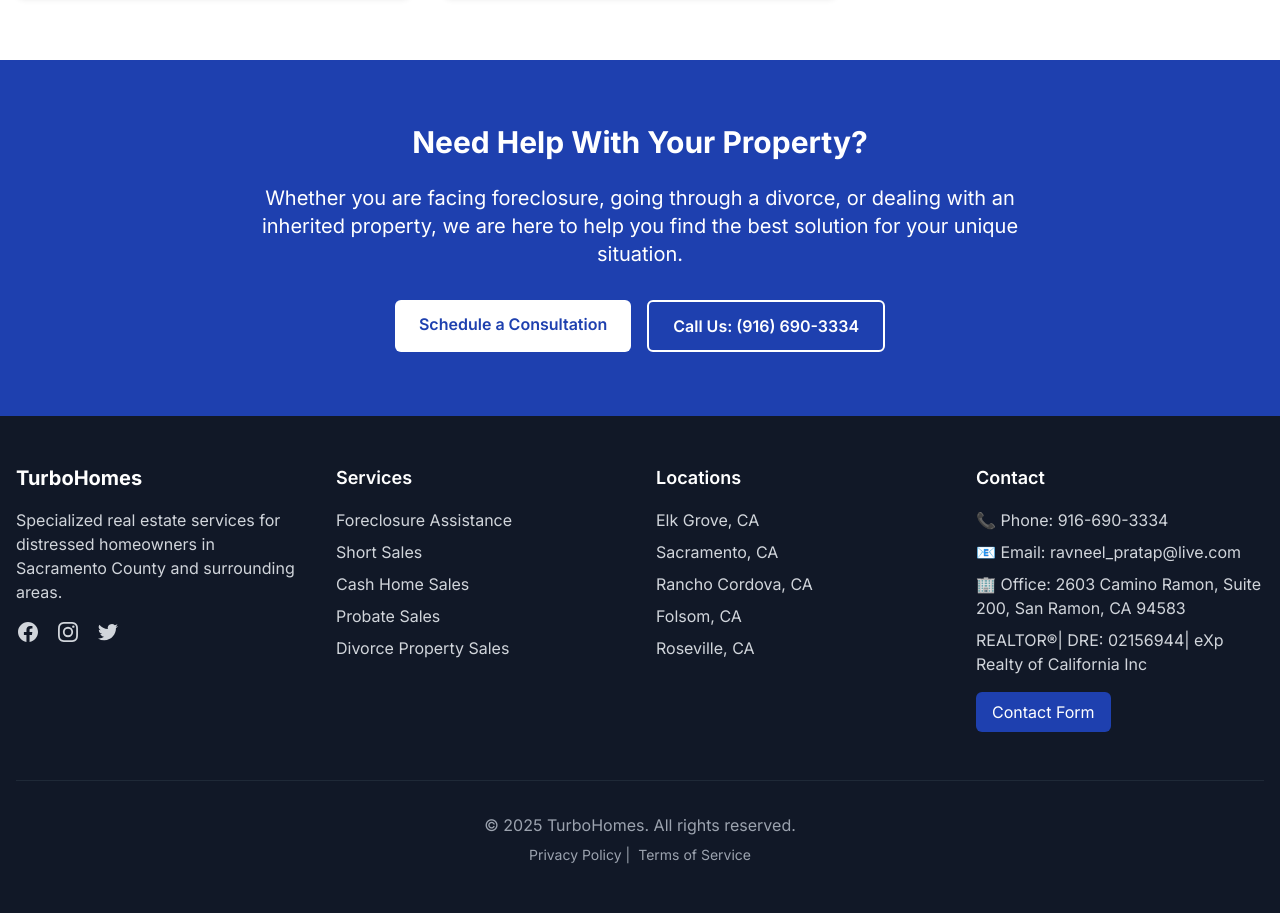
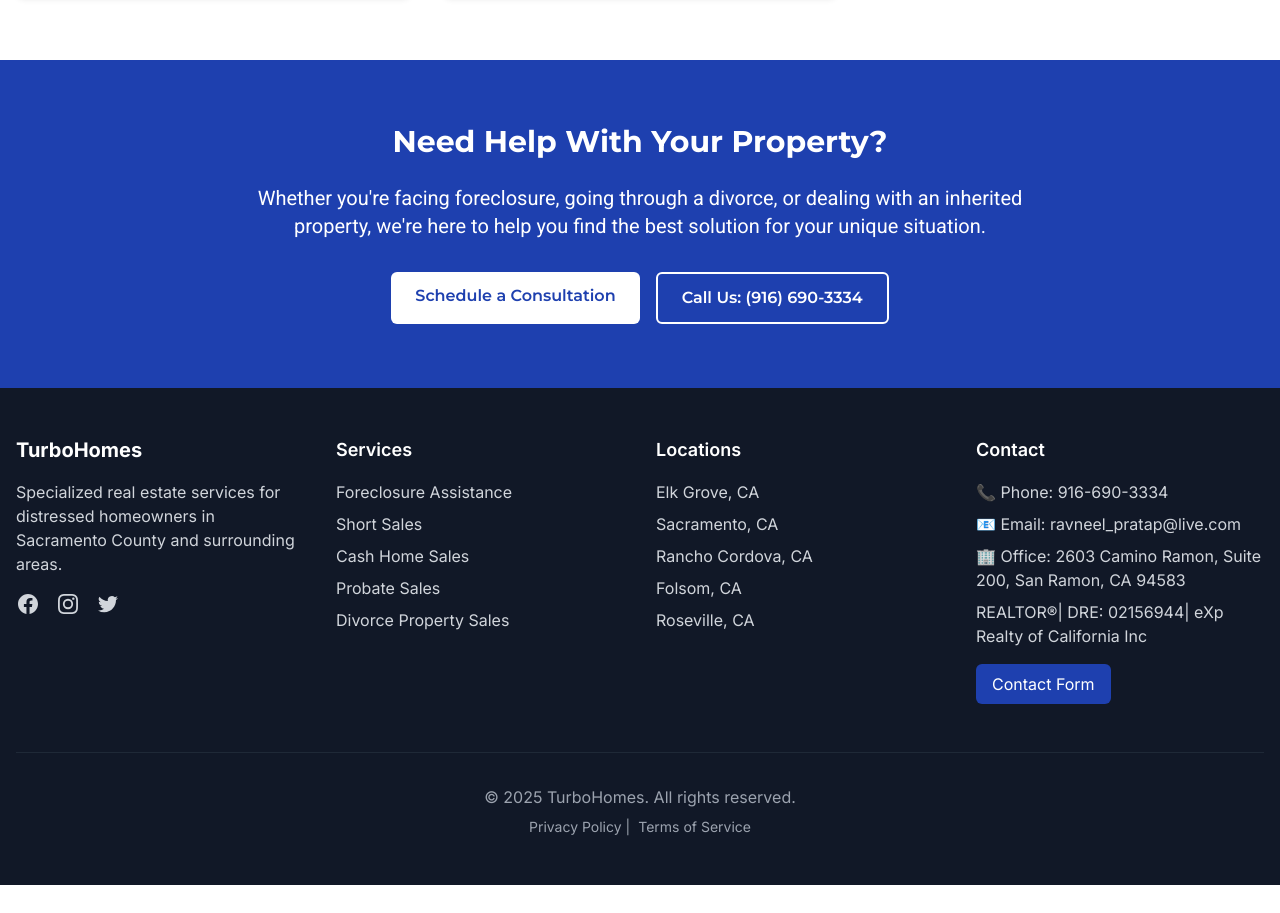
Before and after one commit to TripW1re/reo-agent-website, a Next.js app: page / in a window 1280 px wide. Shown: the part 2580-3493 px from the top of the page. After the commit the page ends 3465 px from the top, so only its background shows below. Built offline with nearby package versions, Linux system fonts and the light colour scheme.

Commit message:
Update CtaSection.tsx to add font classes

```diff
--- a/app/components/CtaSection.tsx
+++ b/app/components/CtaSection.tsx
@@ -4,23 +4,23 @@
   return (
     <section className="bg-blue-800 text-white py-16">
       <div className="container mx-auto px-4 text-center">
-        <h2 className="text-3xl font-bold mb-6">Need Help With Your Property?</h2>
-        <p className="text-xl mb-8 max-w-3xl mx-auto">
-          Whether you are facing foreclosure, going through a divorce, or dealing with an inherited property,
-          we are here to help you find the best solution for your unique situation.
+        <h2 className="text-3xl font-bold mb-6 font-montserrat">Need Help With Your Property?</h2>
+        <p className="text-xl mb-8 max-w-3xl mx-auto font-roboto">
+          Whether you're facing foreclosure, going through a divorce, or dealing with an inherited property,
+          we're here to help you find the best solution for your unique situation.
         </p>
 
         <div className="flex flex-col sm:flex-row justify-center gap-4">
           <Link
             href="/contact"
-            className="bg-white text-blue-800 px-6 py-3 rounded-md font-semibold hover:bg-blue-50 transition-colors inline-block"
+            className="bg-white text-blue-800 px-6 py-3 rounded-md font-semibold hover:bg-blue-50 transition-colors inline-block font-montserrat"
           >
             Schedule a Consultation
           </Link>
 
           <Link
             href="tel:9166903334"
-            className="border-2 border-white text-white px-6 py-3 rounded-md font-semibold hover:bg-white/10 transition-colors inline-block"
+            className="border-2 border-white text-white px-6 py-3 rounded-md font-semibold hover:bg-white/10 transition-colors inline-block font-montserrat"
           >
             Call Us: (916) 690-3334
           </Link>
```
